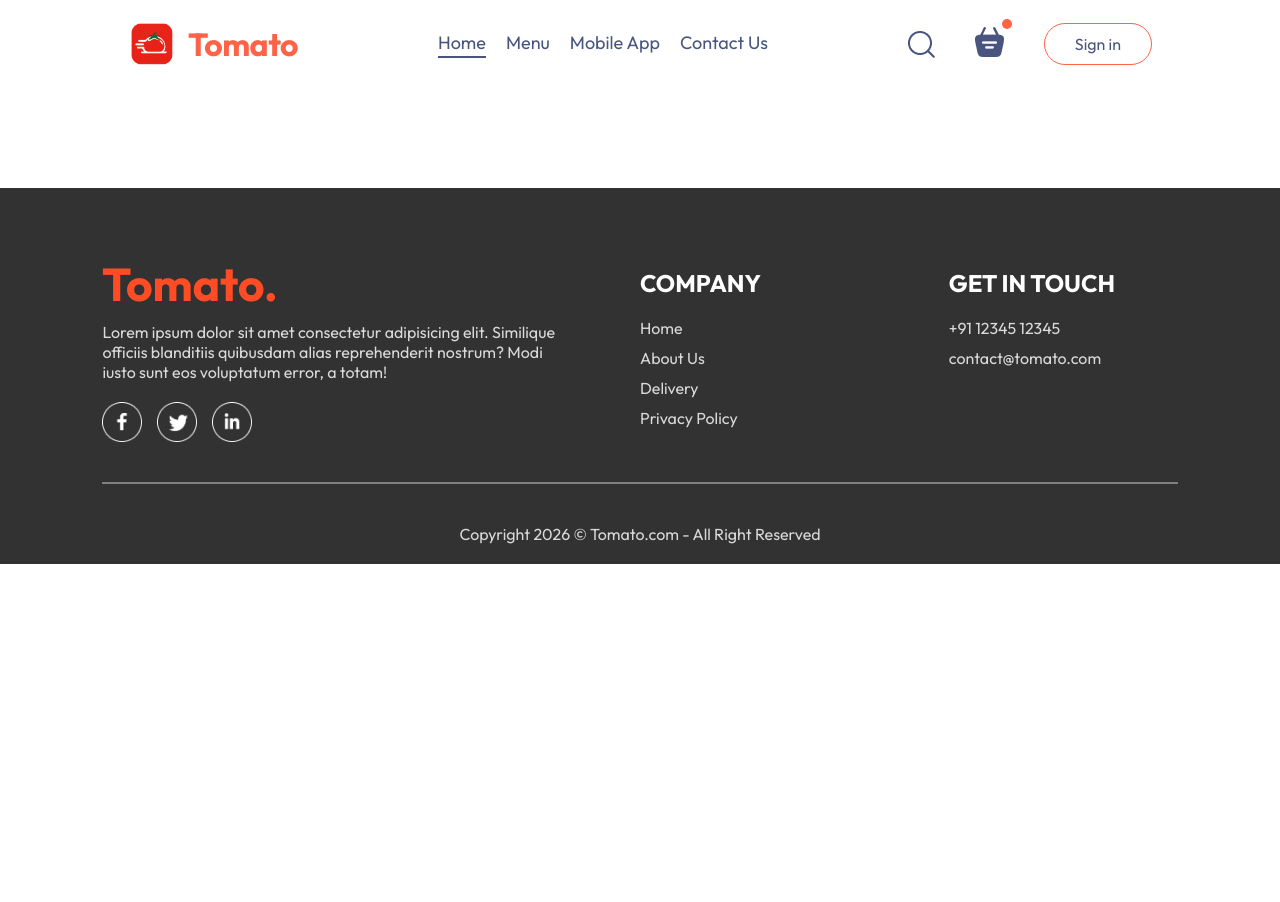
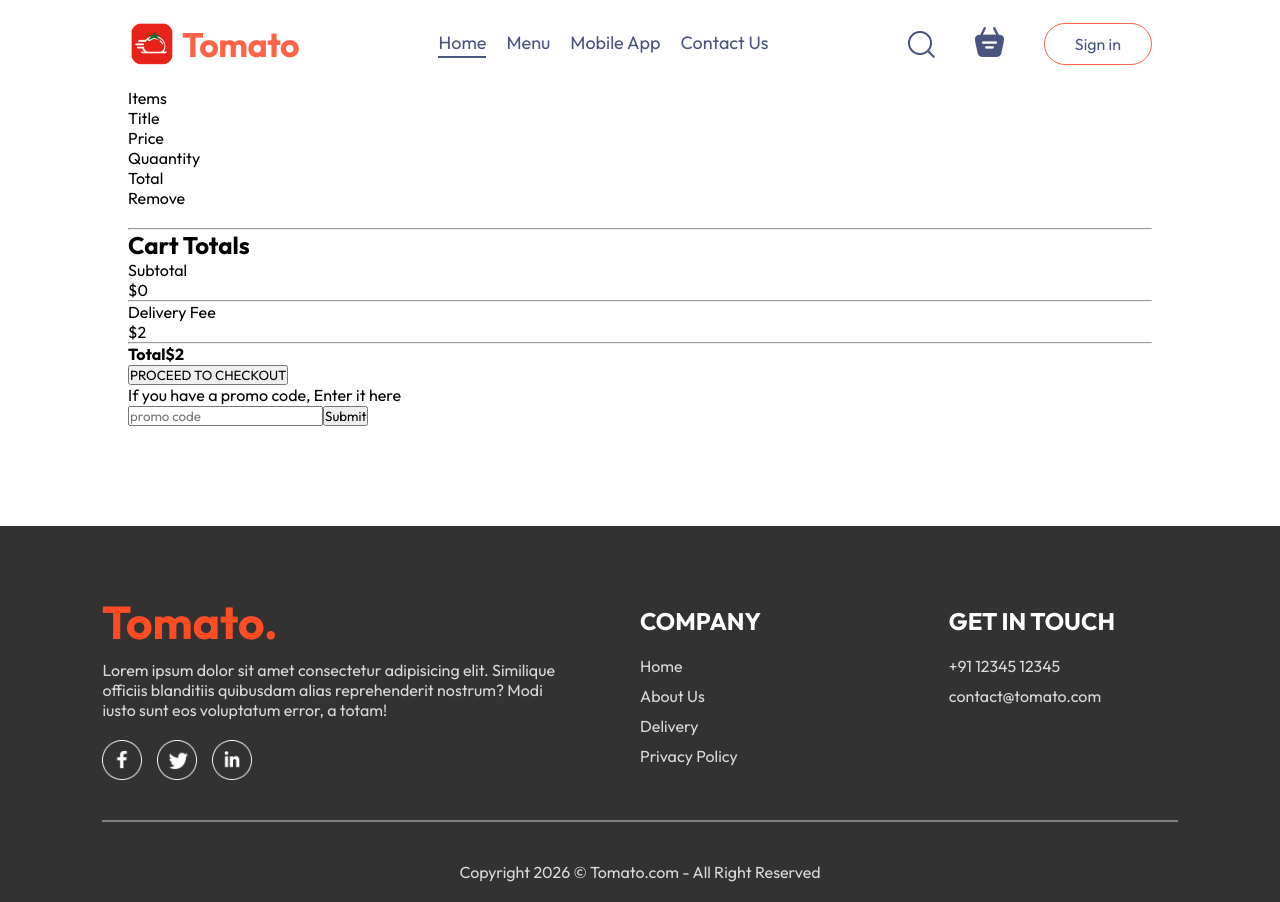
Before and after one commit to mohitpawar12/Tomato-Food_Delivery_Website, a React (Vite) app in the folder Frontend/: page /cart in a window 1280 px wide. Before the commit the page ends 800 px from the top, so only its background shows below. Built offline with nearby package versions, Linux system fonts and the light colour scheme.

Commit message:
feat(cart): add cart page with calculation logic

```diff
--- a/Frontend/src/components/Navbar/Navbar.css
+++ b/Frontend/src/components/Navbar/Navbar.css
@@ -5,16 +5,16 @@
     align-items: center;
 }
 
-.navbar-brand {
+.navbar-brand a {
     display: flex;
     align-items: center;
-    gap: 12px;
+    gap: 6px;
     cursor: pointer;
 }
 
 .navbar-brand .logo-text {
     color: tomato;
-    font-size: 32px;
+    font-size: 34px;
     font-weight: 700;
     letter-spacing: -0.5px;
     font-family: 'Outfit', sans-serif;
@@ -24,6 +24,7 @@
     height: 48px;
     width: auto;
     object-fit: contain;
+    display: block;
 }
 
 .navbar-menu {
--- a/Frontend/src/components/Navbar/Navbar.jsx
+++ b/Frontend/src/components/Navbar/Navbar.jsx
@@ -2,17 +2,23 @@
 import './Navbar.css'
 import { assets } from '../../assets/frontend_assets/assets'
 import { Link } from 'react-router-dom'
+import { useContext } from 'react'
+import { StoreContext } from '../../context/storeContext'
 
 const Navbar = ({ setShowLogin }) => {
 
-    const [menu, setMenu] = useState("home")
+    const [menu, setMenu] = useState("home");
+
+    const { getTotalCartAmount } = useContext(StoreContext);
 
     return (
         <div className='navbar'>
 
             <div className="navbar-brand">
-                <img className='logo' src="./favicon.png" alt="logo" />
-                <span className="logo-text">Tomato</span>
+                <Link to='/'>
+                    <img className='logo' src="./favicon.png" alt="logo" />
+                    <span className="logo-text">Tomato</span>
+                </Link>
             </div>
 
             <ul className="navbar-menu">
@@ -26,9 +32,9 @@
                 <img src={assets.search_icon} alt="search icon" />
 
                 <div className="navbar-search-icon">
-                    <img src={assets.basket_icon} alt="basket icon" />
+                    <Link to='/cart'> <img src={assets.basket_icon} alt="basket icon" /> </Link>
 
-                    <div className="dot"></div>
+                    <div className={getTotalCartAmount() === 0 ? "" : "dot"}></div>
                 </div>
                 <button onClick={() => setShowLogin(true)}>Sign in</button>
             </div>
--- a/Frontend/src/context/storeContext.jsx
+++ b/Frontend/src/context/storeContext.jsx
@@ -19,17 +19,26 @@
         setCartItems((prev) => ({ ...prev, [itemId]: prev[itemId] - 1 }))
     }
 
+
+    const getTotalCartAmount = () => {
+        let totalAmount = 0;
+        for (const item in cartItems) {
+            if (cartItems[item] > 0) {
+                let itemInfo = food_list.find((product) => product._id === item);
+                totalAmount += itemInfo.price * cartItems[item];
+            }
+        }
+        return totalAmount;
+    };
+
     const contextValue = {
         food_list,
         cartItems,
         setCartItems,
         addToCart,
-        removeFromCart
-    }
-
-    useEffect(() => {
-        console.log(cartItems);
-    }, [cartItems])
+        removeFromCart,
+        getTotalCartAmount
+    };
 
     return (
         <StoreContext.Provider value={contextValue}>
--- a/Frontend/src/pages/Cart/Cart.jsx
+++ b/Frontend/src/pages/Cart/Cart.jsx
@@ -1,9 +1,79 @@
 import React from 'react'
 import './Cart.css'
+import { useContext } from 'react'
+import { StoreContext } from '../../context/storeContext'
 
 const Cart = () => {
+
+  const { cartItems, food_list, removeFromCart, getTotalCartAmount } = useContext(StoreContext);
+
   return (
-    <div>
+    <div className='cart'>
+
+      <div className="cart-items">
+
+        <div className="cart-items-title">
+          <p>Items</p>
+          <p>Title</p>
+          <p>Price</p>
+          <p>Quaantity</p>
+          <p>Total</p>
+          <p>Remove</p>
+        </div>
+        <br /> <hr />
+
+        {food_list.map((item, index) => {
+          if (cartItems[item._id] > 0) {
+            return (
+              <div>
+                <div className="cart-items-title cart-items-item">
+                  <img src={item.image} alt="cart-item-image" />
+                  <p>{item.name}</p>
+                  <p>${item.price}</p>
+                  <p>{cartItems[item._id]}</p>
+                  <p>${item.price * cartItems[item._id]}</p>
+                  <p onClick={()=>removeFromCart(item._id)} className='cross'>X</p>
+                </div>
+                <hr />
+              </div>
+            )
+          }
+        })}
+      </div>
+
+      <div className="cart-bottom">
+        <div className="cart-total">
+          <h2>Cart Totals</h2>
+          <div>
+            <div className="cart-total-details">
+              <p>Subtotal</p>
+              <p>${getTotalCartAmount()}</p>
+            </div>
+            <hr />
+            <div className="cart-total-details">
+              <p>Delivery Fee</p>
+              <p>${2}</p>
+            </div>
+            <hr />
+            <div className="cart-total-details">
+              <b>Total</b>
+              <b>${getTotalCartAmount()+2}</b>
+            </div>
+          </div>
+          <button>PROCEED TO CHECKOUT</button>
+        </div>
+
+        <div className="cart-promocode">
+          <div>
+            <p>If you have a promo code, Enter it here</p>
+            <div className="cart-promocode-input">
+              <input type="text" placeholder="promo code" />
+              <button>Submit</button>
+            </div>
+          </div>
+        </div>
+
+      </div>
 
     </div>
   )
```
